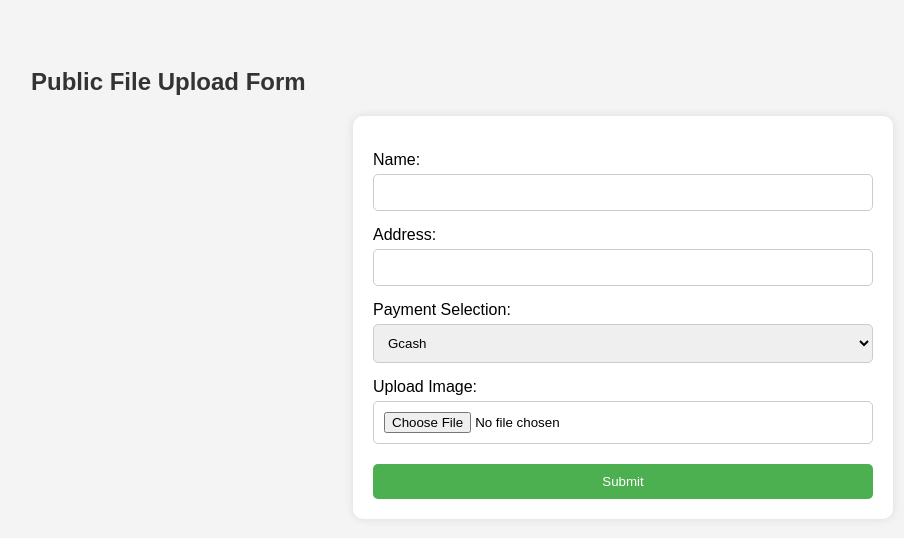
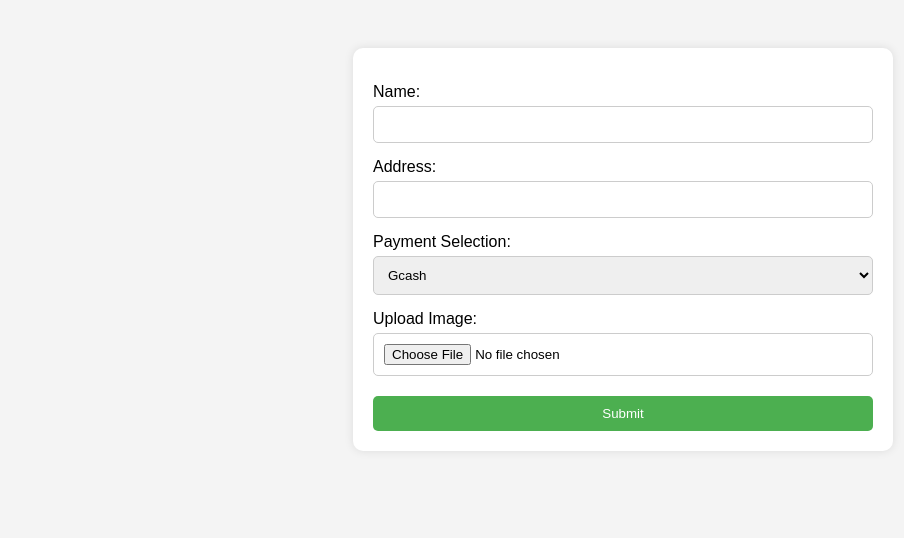
Before and after one commit to r1ckdevops/affiliate1, a plain HTML site: page index.html in a window 1280 px wide. Shown: the whole page, without its empty margins (17-921 px from the left). Drawn offline with Linux system fonts and the light colour scheme.

Commit message:
Update index.html

```diff
--- a/index.html
+++ b/index.html
@@ -46,7 +46,6 @@
   </style>
 </head>
 <body>
-  <h2>Public File Upload Form</h2>
   <form action="https://hook.make.com/YOUR-WEBHOOK-ID" method="POST" enctype="multipart/form-data">
     <label for="name">Name:</label>
     <input type="text" name="name" required>
```
